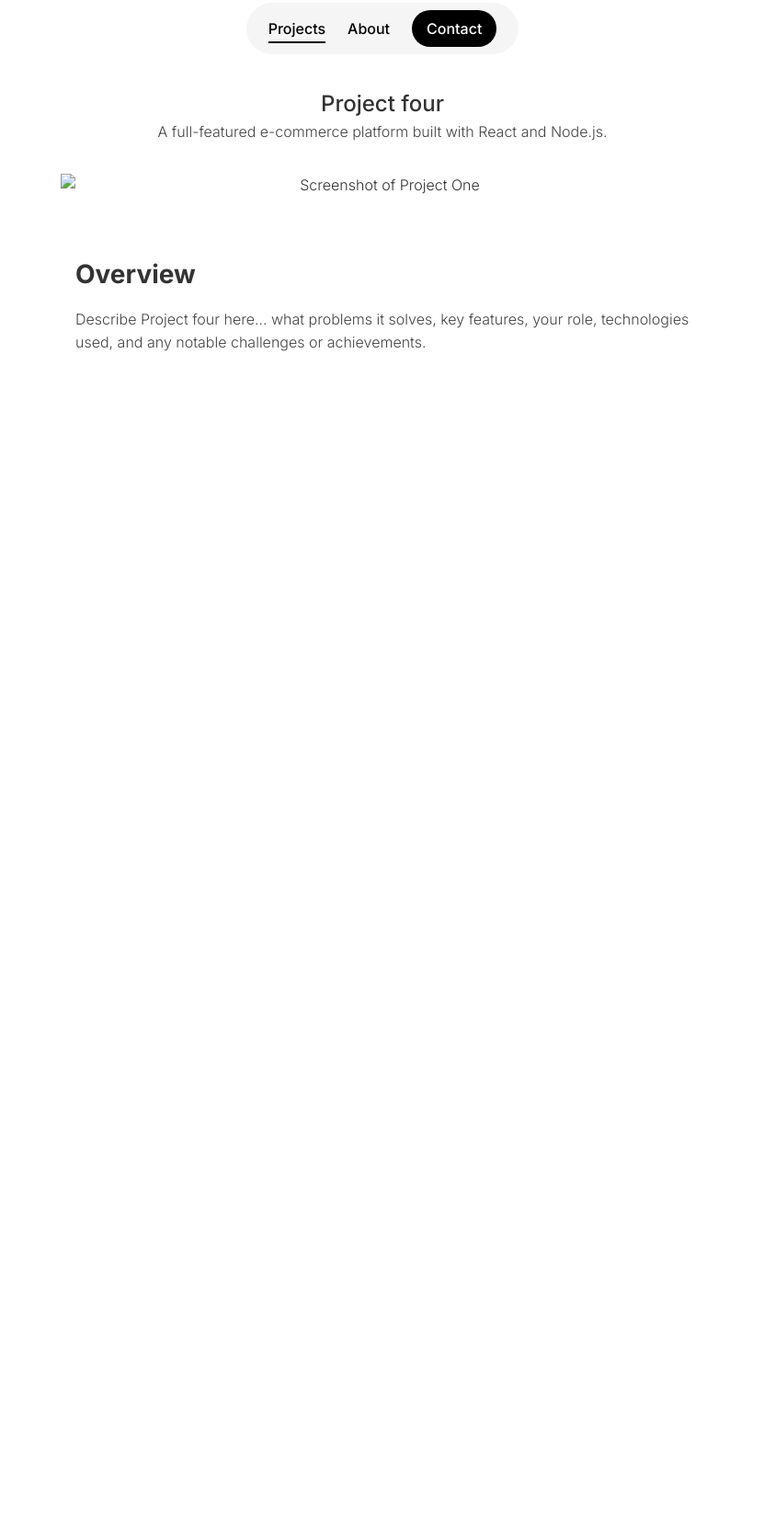
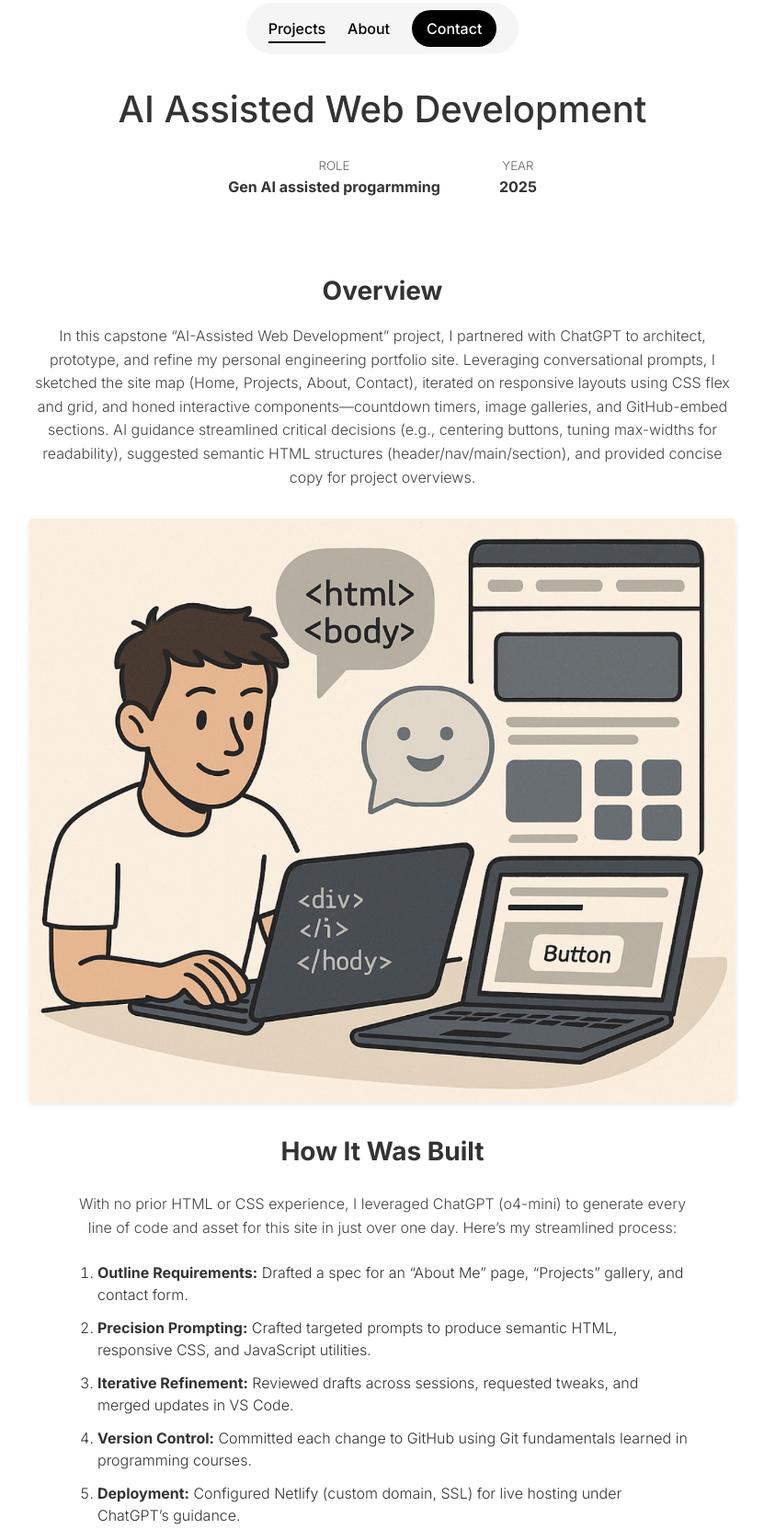
Before and after one commit to Ghost159915/Engineering-Portfolio, a plain HTML site: page project-four.html in a window 1280 px wide. Shown: the part 17-1680 px from the top of the page at 92% size, without its empty margins (224-1055 px from the left). Before the commit the page ends 800 px from the top, so only its background shows below. Drawn offline with Linux system fonts and the light colour scheme.

Commit message:
added project four

```diff
--- a/css/styles.css
+++ b/css/styles.css
@@ -130,3 +130,33 @@ h1,h2,h3,h4 { font-weight:500; }
 
 /* — Projects Page Overrides — */
 .projects-page .hero__avatar{width:120px;height:120px}
+
+/* Section wrapper */
+.content-section.build-process {
+  max-width: 700px;
+  margin: 2rem auto;
+  padding: 0 1rem;
+  text-align: left;
+}
+
+/* Heading */
+.content-section.build-process h2 {
+  text-align: center;
+  margin-bottom: 1.5rem;
+}
+
+/* Intro and outro paragraphs */
+.content-section.build-process p {
+  margin: 1rem 0;
+  line-height: 1.6;
+}
+
+/* Steps list */
+.content-section.build-process ol {
+  margin: 1.5rem 0;
+  padding-left: 1.5rem;
+}
+
+.content-section.build-process ol li {
+  margin-bottom: 0.75rem;
+}
--- a/project-four.html
+++ b/project-four.html
@@ -2,30 +2,30 @@
 <html lang="en">
 <head>
   <meta charset="UTF-8" />
-  <meta name="viewport" content="width=device-width, initial-scale=1.0"/>
-  <title>Project four</title>
+  <meta name="viewport" content="width=device-width,initial-scale=1.0" />
+  <title>Project four — Benas Vaiciulis</title>
 
-  <!-- ─── Inline critical CSS (nav + hero) ─── -->
+  <!-- inline critical CSS for header + hero -->
   <style>
     @keyframes navEnter {
-      from { opacity:0; transform:translateY(-20px); }
-      to   { opacity:1; transform:translateY(0); }
+      from { opacity: 0; transform: translateY(-20px); }
+      to   { opacity: 1; transform: translateY(0); }
     }
     @keyframes contentEnter {
-      from { opacity:0; transform:translateY(20px); }
-      to   { opacity:1; transform:translateY(0); }
+      from { opacity: 0; transform: translateY(20px); }
+      to   { opacity: 1; transform: translateY(0); }
     }
 
-    /* Sticky, centered nav */
     .site-header {
       position: sticky;
       top: 20px;
-      margin-bottom: 1.5rem;
       width: 100%;
       display: flex;
       justify-content: center;
       z-index: 1000;
+      margin-bottom: 1.5rem;
       pointer-events: none;
+      animation: navEnter 0.4s ease-out both;
     }
     .site-header .top-nav {
       pointer-events: all;
@@ -34,7 +34,6 @@
       padding: 0.5rem 1.5rem;
       background: #f5f5f5;
       border-radius: 9999px;
-      animation: navEnter 0.4s ease-out both;
     }
     .site-header .top-nav a {
       position: relative;
@@ -51,28 +50,94 @@
       background: #000;
     }
 
-    /* Fade-in for the main content */
-    .content-section,
-    .content-section img,
-    .content-section h1,
+    .hero-container {
+      display: flex;
+      justify-content: center;
+      padding: 0 1rem;
+      animation: contentEnter 0.5s ease-out both 0.3s;
+    }
+    .hero {
+      flex: 1;
+      max-width: 800px;
+      margin: 0 auto;
+      text-align: center;
+      padding: 2rem 1rem;
+      animation: contentEnter 0.5s ease-out both 0.3s;
+    }
+    .hero__avatar {
+      width: 160px;
+      height: 160px;
+      border-radius: 50%;
+      object-fit: cover;
+      border: 2px solid #eee;
+      margin: 0 auto 1rem;
+      animation: contentEnter 0.5s ease-out both 0.3s;
+    }
+
+    .content-section {
+      max-width: 800px;
+      margin: 2rem auto;
+      padding: 0 1rem;
+      animation: contentEnter 0.5s ease-out both 0.3s;
+    }
+    .content-section h2 {
+      font-size: 1.75rem;
+      margin-bottom: 1rem;
+      font-weight: 600;
+      text-align: center;
+    }
     .content-section p {
-      animation: contentEnter 0.5s ease-out both 0.3s;
+      line-height: 1.6;
+      color: #444;
+      text-align: center;
+    }
+
+    /* two-column image grid */
+    .image-grid {
+      display: flex;
+      flex-wrap: wrap;
+      gap: 1rem;
+      justify-content: center;
+      margin-top: 1rem;
+    }
+    .image-grid img {
+      width: calc(50% - 0.5rem);
+      height: auto;
+      border-radius: 0.25rem;
+      object-fit: cover;
+      box-shadow: 0 2px 6px rgba(0,0,0,0.1);
+    }
+
+    /* download button style (reuses your btn-secondary) */
+    .btn-secondary {
+      display: inline-block;
+      margin-top: 1rem;
+      padding: 0.5rem 1rem;
+      border: 1px solid #333;
+      color: #333;
+      border-radius: 999px;
+      text-decoration: none;
+      font-weight: 500;
+      transition: background 0.2s, color 0.2s;
+    }
+    .btn-secondary:hover {
+      background: #333;
+      color: #fff;
     }
   </style>
 
-  <!-- ─── Preload & Font Setup ─── -->
+  <!-- load rest of your CSS + fonts -->
   <link rel="preload" href="css/styles.css" as="style" onload="this.rel='stylesheet'">
   <noscript><link rel="stylesheet" href="css/styles.css"></noscript>
   <link rel="preconnect" href="https://fonts.googleapis.com">
   <link rel="preconnect" href="https://fonts.gstatic.com" crossorigin>
   <link
     href="https://fonts.googleapis.com/css2?family=Inter:wght@300;400;500;700&display=swap"
-    rel="stylesheet"
-  />
+    rel="stylesheet">
 </head>
-<body class="projects-page">
+<body>
 
-  <!-- ─── Navigation (identical on every page) ─── -->
+  <!-- Nav (always same three links) -->
   <header class="site-header">
     <nav class="top-nav">
       <a href="projects.html" class="active">Projects</a>
@@ -81,28 +146,77 @@
     </nav>
   </header>
 
-  <!-- ─── Page‐Specific Content ─── -->
-  <section class="content-section" style="text-align:center; max-width:800px; margin:0 auto; padding:2rem 1rem;">
-    <h1>Project four</h1>
-    <p>A full-featured e-commerce platform built with React and Node.js.</p>
+  <!-- Hero / Title -->
+  <main class="hero-container">
+    <div class="hero">
+      <h1 class="hero__title">AI Assisted Web Development</h1>
+      <div style="display:flex;justify-content:center;gap:4rem;margin:1rem 0;">
+        <div>
+          <small style="text-transform:uppercase;color:#666;">Role</small><br>
+          <strong>Gen AI assisted progarmming</strong>
+        </div>
+        <div>
+          <small style="text-transform:uppercase;color:#666;">Year</small><br>
+          <strong>2025</strong>
+        </div>
+      </div>
+    </div>
+  </main>
 
-    <!-- Screenshot (lazy-loaded, responsive) -->
-    <img
-      src="assets/project1.png"
-      alt="Screenshot of Project One"
-      loading="lazy"
-      style="width:100%; max-width:700px; height:auto; margin:2rem auto; display:block;"
-    />
-  </section>
-
-  <!-- ─── Overview Section ─── -->
-  <section class="content-section" style="max-width:700px; margin:0 auto 3rem; padding:0 1rem;">
+  <!-- Overview -->
+  <section class="content-section">
     <h2>Overview</h2>
     <p>
-      Describe Project four here… what problems it solves, key features,
-      your role, technologies used, and any notable challenges or achievements.
+      In this capstone “AI-Assisted Web Development” project, I partnered with ChatGPT to architect,
+      prototype, and refine my personal engineering portfolio site. Leveraging conversational prompts,
+      I sketched the site map (Home, Projects, About, Contact), iterated on responsive layouts using
+      CSS flex and grid, and honed interactive components—countdown timers, image galleries, and
+      GitHub-embed sections. AI guidance streamlined critical decisions (e.g., centering buttons,
+      tuning max-widths for readability), suggested semantic HTML structures (header/nav/main/section),
+      and provided concise copy for project overviews.
     </p>
   </section>
 
+  <!-- Key Screenshots -->
+  <section class="content-section">
+    <div class="image-grid">
+      <img
+        src="assets/AI.jpg"
+        alt="Webots Maze Simulation"
+        style="width:100%; max-width:800px; display:block; margin:0 auto;"
+      >
+    </div>
+  </section>
+
+  <!-- Project Four: Build Process -->
+<!-- Project Four: Build Process -->
+<section class="content-section build-process">
+  <h2>How It Was Built</h2>
+
+  <p>
+    With no prior HTML or CSS experience, I leveraged ChatGPT (o4-mini) to generate every line
+    of code and asset for this site in just over one day. Here’s my streamlined process:
+  </p>
+
+  <ol>
+    <li><strong>Outline Requirements:</strong> Drafted a spec for an “About Me” page, “Projects” gallery, and contact form.</li>
+    <li><strong>Precision Prompting:</strong> Crafted targeted prompts to produce semantic HTML, responsive CSS, and JavaScript utilities.</li>
+    <li><strong>Iterative Refinement:</strong> Reviewed drafts across sessions, requested tweaks, and merged updates in VS Code.</li>
+    <li><strong>Version Control:</strong> Committed each change to GitHub using Git fundamentals learned in programming courses.</li>
+    <li><strong>Deployment:</strong> Configured Netlify (custom domain, SSL) for live hosting under ChatGPT’s guidance.</li>
+  </ol>
+
+  <p>
+    While AI wrote the core code, I reviewed and adjusted every snippet, quickly mastering web fundamentals.
+    This rapid, AI-driven workflow delivered a polished portfolio in one day and is a model I’ll apply
+    to future projects.
+  </p>
+
+  <p style="text-align:center; margin-top:2rem;">
+    <a href="https://github.com/Ghost159915/Engineering-Portfolio" target="_blank" class="btn-secondary">
+      View the Code on GitHub
+    </a>
+  </p>
+</section>
 </body>
 </html>
```
Also changed, not shown: projects.html (+1 -1 lines), assets/AI.jpg (added), assets/AIWebDev.jpg (added).
